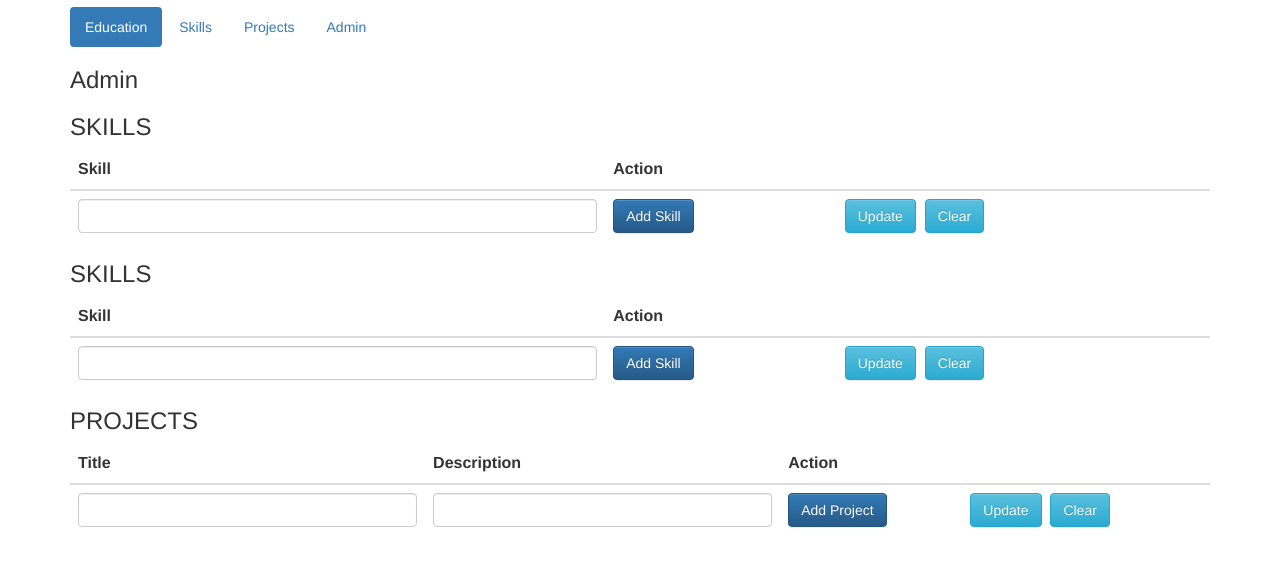
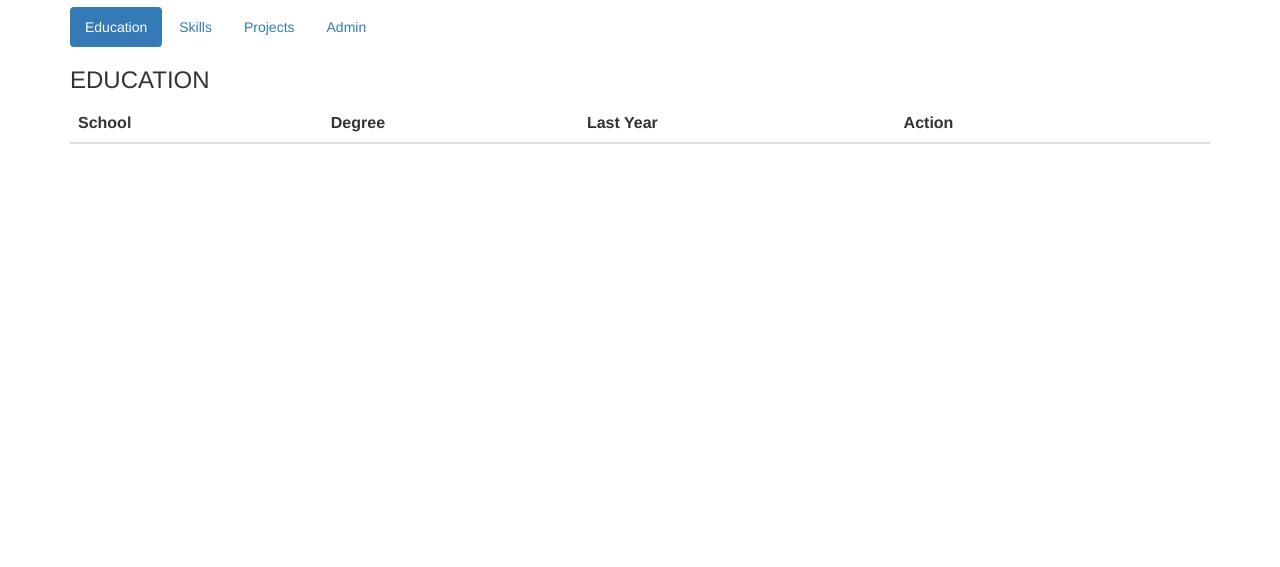
Before and after one commit to karinalmartinez93/ResumeApplication, a plain HTML site: page public/index.html in a window 1280 px wide. Shown: the part 141-708 px from the top of the page. Drawn offline with nearby package versions, Linux system fonts and the light colour scheme; no server answers.

Commit message:
Make Education Home Tab

```diff
--- a/public/index.html
+++ b/public/index.html
@@ -34,7 +34,7 @@
   </ul>
 
   <div class="tab-content">
-      <div id="education" class="tab-pane fade">
+      <div id="education" class="tab-pane fade in active">
         <h3>EDUCATION</h3>
         <table class="table">
           <thead>
@@ -97,7 +97,7 @@
           </tbody>
         </table>
       </div>
-      <div id="admin" class="tab-pane fade in active">
+      <div id="admin" class="tab-pane fade">
         <h3>Admin</h3>
         <h3>SKILLS</h3>
         <table class="table">
```
